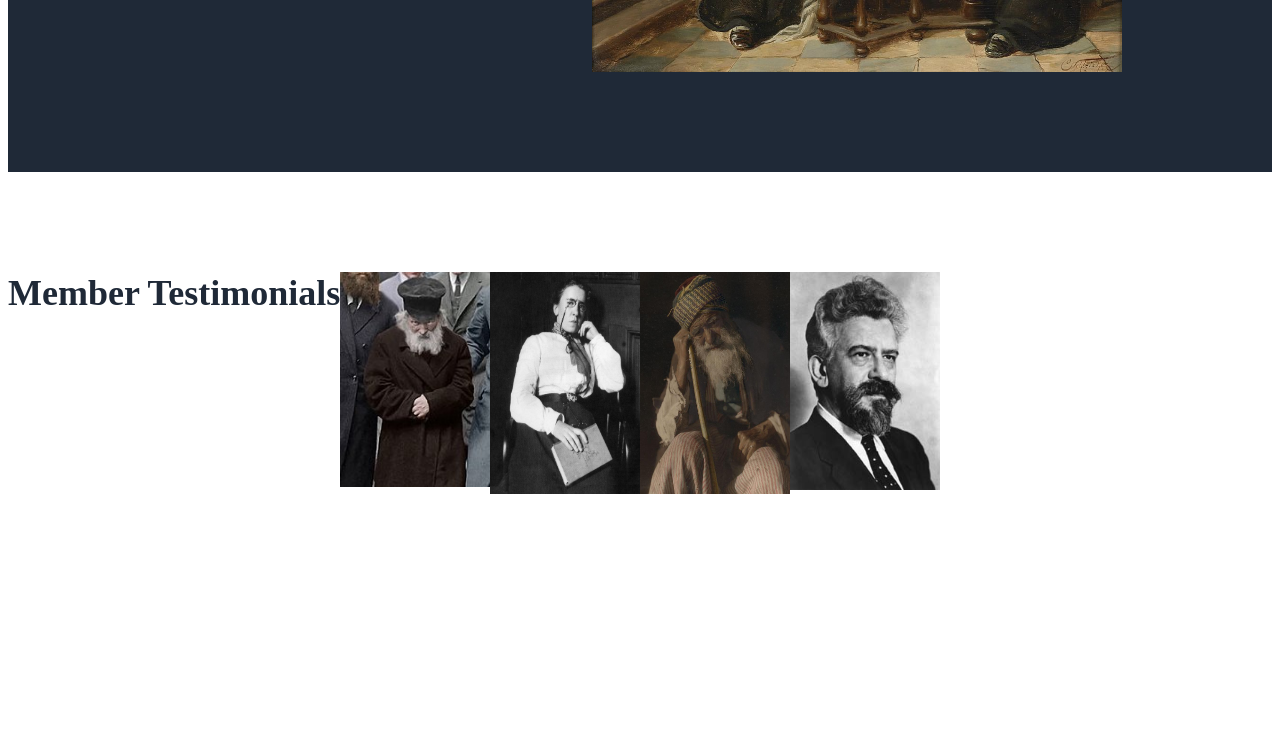
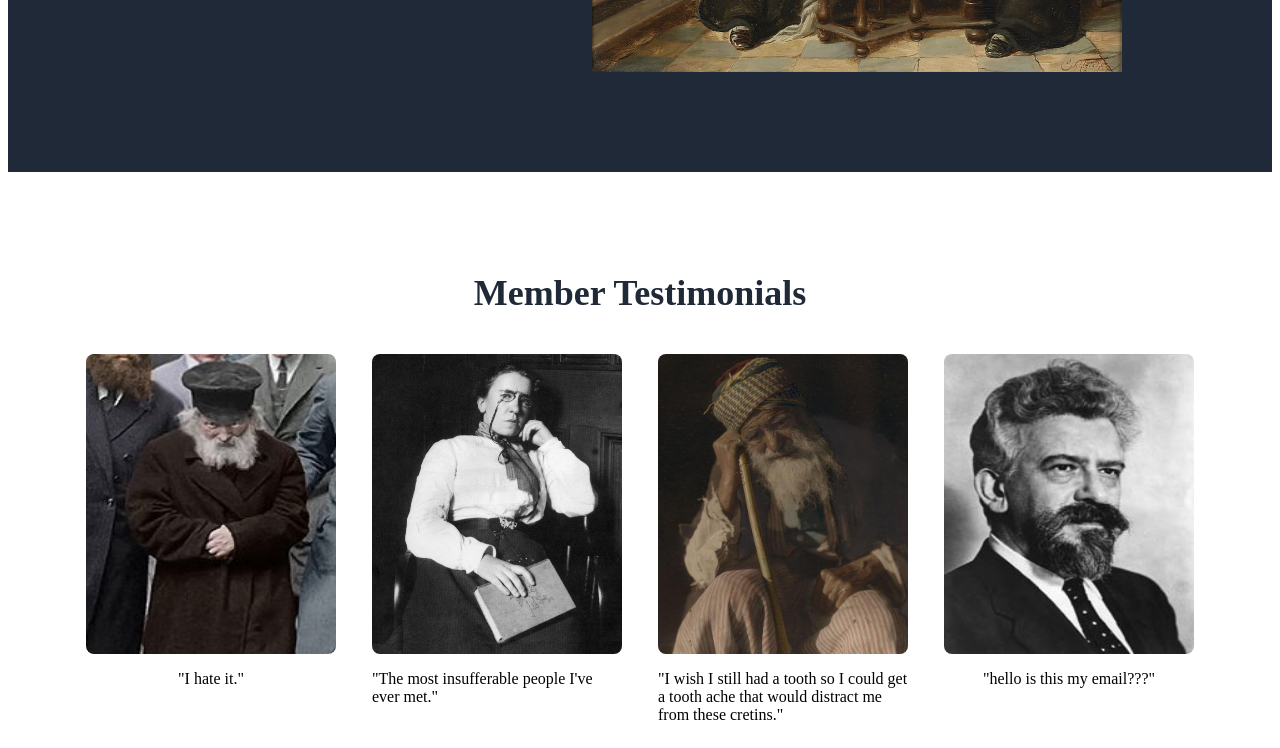
Before and after one commit to zbob889/Landing-Page, a plain HTML site: page index.html in a window 1280 px wide. Shown: the part 521-1269 px from the top of the page. Before the commit the page ends 1023 px from the top, so only its background shows below. Drawn offline with Linux system fonts and the light colour scheme.

Commit message:
finished testimonials

```diff
--- a/index.html
+++ b/index.html
@@ -31,7 +31,7 @@
             <div class="button">Sign up</div>
             </div>
 
-        <img src="talmud.jpeg" alt="Grumpy Old Jews Reading Books" style="width:530px;height:auto">
+        <img class="talmud" src="talmud.jpeg" alt="Grumpy Old Jews Reading Books" style="width:530px;height:auto">
 
         </div>
 
@@ -40,17 +40,27 @@
     <div class="center">
 
         <div class="info">
+
             <div class="inf-text">Member Testimonials</div>
+
+            <div class="cards">
+
             <div class="card">
-                <img src="chaim.jpeg" style="width:150px;height:auto">
+                <img class="people" src="chaim.jpeg">
+                <p class="testimonial">"I hate it."</p>
             </div>
-            <div class="card"></div>
-                <img src="goldman.jpeg" style="width:150px;height:auto">
-            <div class="card"></div>
-                <img src="sudra.jpeg" style="width:150px;height:auto">
             <div class="card">
-                <img src="heschel.jpeg" style="width:150px;height:auto">
+                <img class="people" src="goldman.jpeg">
+                <p class="testimonial">"The most insufferable people I've ever met."</p></div>
+            <div class="card">
+                <img class="people" src="sudra.jpeg">
+                <p class="testimonial">"I wish I still had a tooth so I could get a tooth ache that would distract me from these cretins."</p></div>
+            <div class="card">
+                <img class="people" src="heschel.jpeg">
+                <p class="testimonial">"hello is this my email???"</p>
             </div>
+            </div>
+
         </div>
 
         <div class="quote"></div>
--- a/style.css
+++ b/style.css
@@ -30,7 +30,12 @@ ul {
 .landing {
     display: flex;
     justify-content: space-between;
+    flex: 1 1 25%;
     padding: 100px 0 100px 0;
+}
+
+.talmud {
+    max-width:100%;
 }
 
 .header-text {
@@ -73,16 +78,47 @@ ul {
 
 .center {
     display: flex;
+    justify-content: center;
     padding: 100px 0 0 0;
 }
 
 .info {
     display: flex;
+    flex-direction: column;
+    align-items: center;
+}
 
+.cards {
+    display: flex;
+    justify-content: center;
+    flex-wrap: wrap;
+    flex: 1 1 25%;
+    gap: 36px;
+}
+
+.card {
+    display: flex;
+    flex-direction: column;
+    align-items: center;
+    width: 250px;
+}
+
+.testiominal {
+    display: flex;
+    flex: 1 1 25%;
+}
+
+.people {
+    border-radius: 8px;
+    object-fit: fill;
+    height: 300px;
+    width: 100%;
+    max-width: 250px;
 }
 
 .inf-text {
     font-size: 36px;
     font-weight: 900;
     color: #1F2937;
+    padding: 0 0 40px 0;
 }
```
